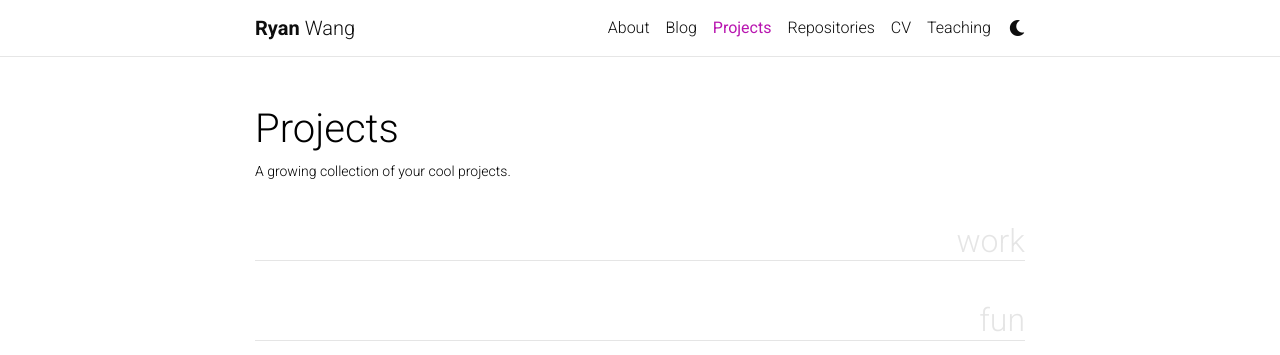
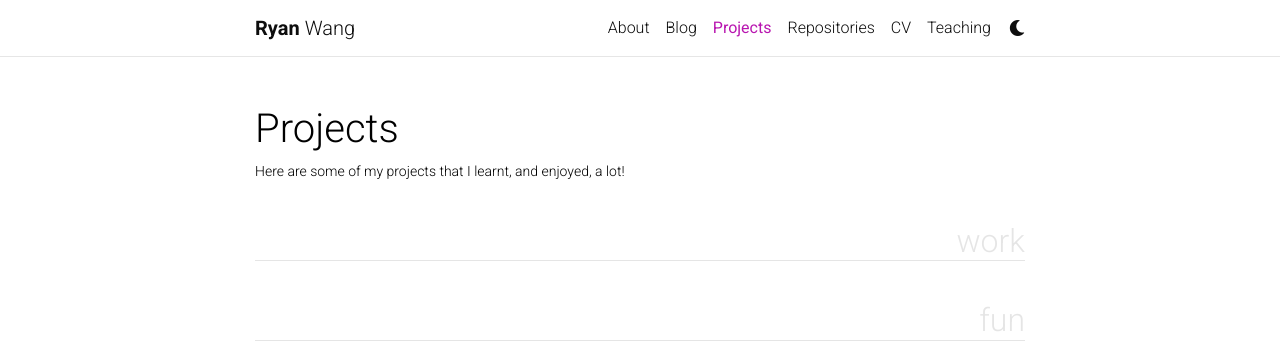
Before and after one commit to SausageMuffins/SausageMuffins.github.io, a Jekyll site: the page built from _pages/projects.md, in a window 1280 px wide. Shown: the top 355 px of the page. Built offline with Jekyll 4.4.1, drawn with Linux system fonts in a browser that asks for light colours; comment, search, counter and statistics services are not loaded; a style sheet for code colours, icons or effects is not loaded.

Commit message:
updated projects description

```diff
--- a/_pages/projects.md
+++ b/_pages/projects.md
@@ -2,7 +2,7 @@
 layout: page
 title: Projects
 permalink: /projects/
-description: A growing collection of your cool projects.
+description: Here are some of my projects that I learnt, and enjoyed, a lot!
 nav: true
 nav_order: 2
 display_categories: [work, fun]
```
